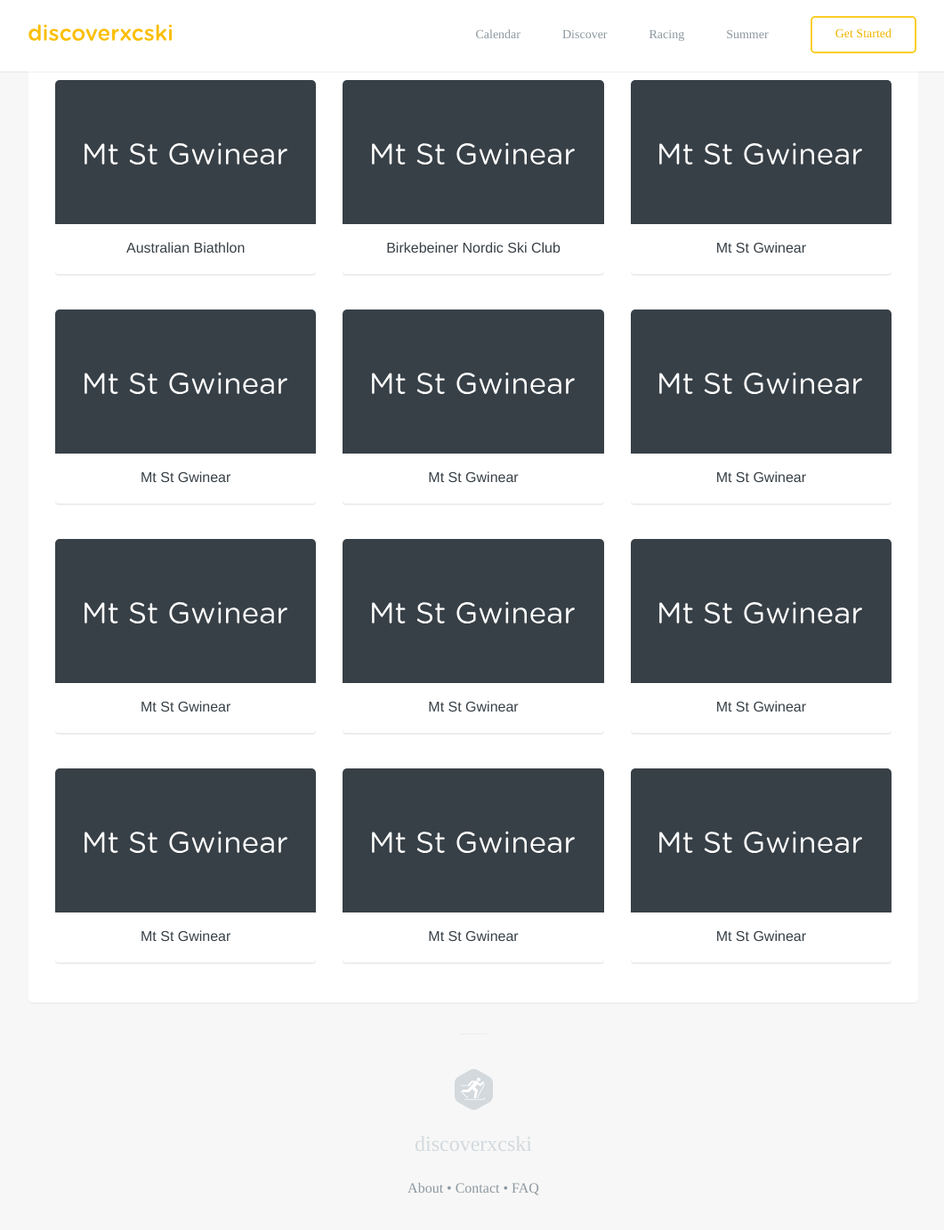
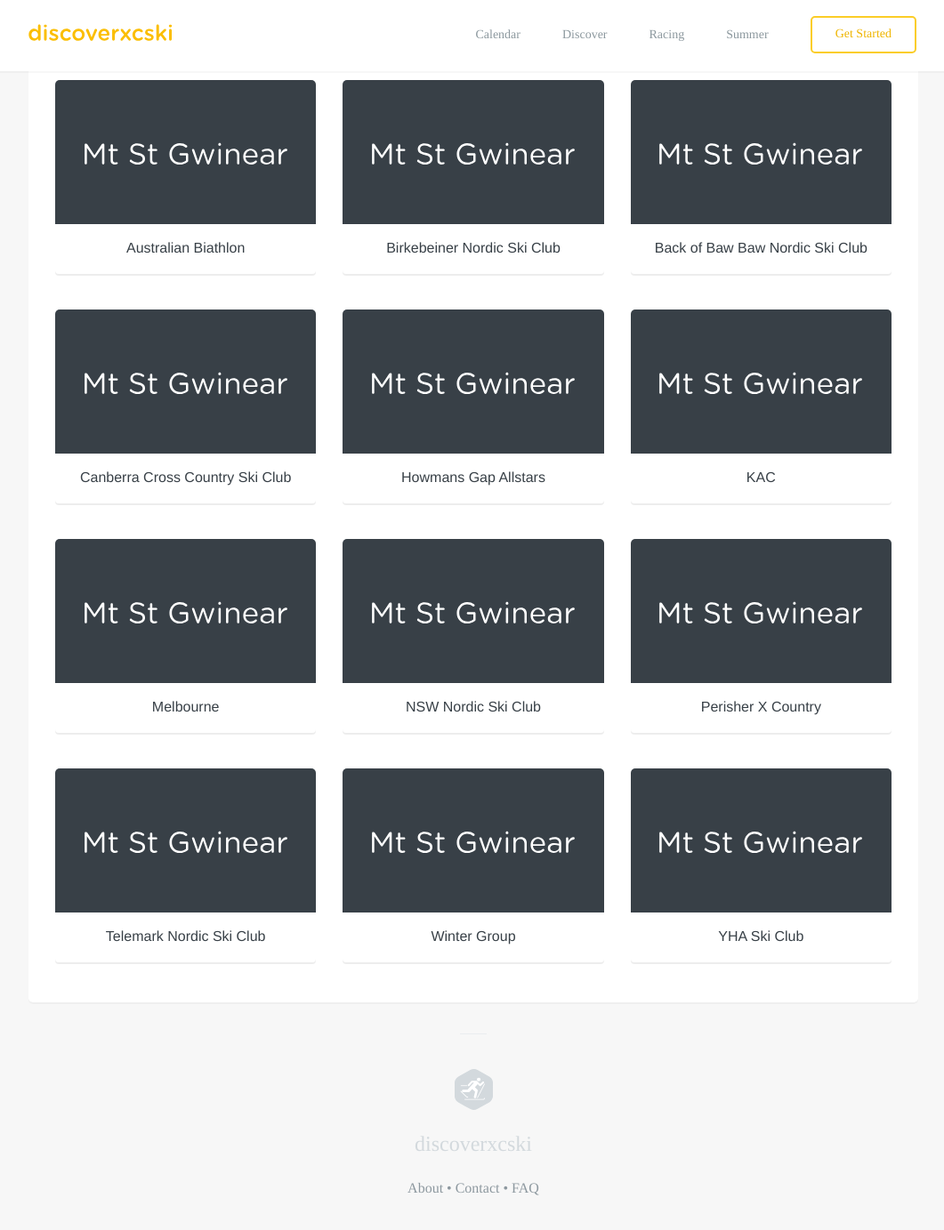
Before and after one commit to robcatto/robcatto.github.io, a Jekyll site: the page built from get-started/join-a-club/index.html, in a window 1280 px wide and 1400 px high, scrolled down 434 px. Shown: the top 1383 px of the window at 89% size, without its empty margins (108-1169 px from the left). Built offline with Jekyll 4.4.1, drawn with Linux system fonts in a browser that asks for light colours; some web fonts are replaced; Markdown is read by kramdown in place of the engine named in the settings.

Commit message:
Update index.html

```diff
--- a/get-started/join-a-club/index.html
+++ b/get-started/join-a-club/index.html
@@ -124,7 +124,7 @@ layout: default
 
 
                                     </div>
-                                    <span>Mt St Gwinear</span>
+                                    <span>Back of Baw Baw Nordic Ski Club</span>
                             </a>
                         </div>
 
@@ -153,7 +153,7 @@ layout: default
 
 
                                     </div>
-                                    <span>Mt St Gwinear</span>
+                                    <span>Canberra Cross Country Ski Club</span>
                             </a>
                         </div>
 
@@ -182,7 +182,7 @@ layout: default
 
 
                                     </div>
-                                    <span>Mt St Gwinear</span>
+                                    <span>Howmans Gap Allstars</span>
                             </a>
                         </div>
 
@@ -211,7 +211,7 @@ layout: default
 
 
                                     </div>
-                                    <span>Mt St Gwinear</span>
+                                    <span>KAC</span>
                             </a>
                         </div>
 
@@ -240,7 +240,7 @@ layout: default
 
 
                                     </div>
-                                    <span>Mt St Gwinear</span>
+                                    <span>Melbourne</span>
                             </a>
                         </div>
 
@@ -269,7 +269,7 @@ layout: default
 
 
                                     </div>
-                                    <span>Mt St Gwinear</span>
+                                    <span>NSW Nordic Ski Club</span>
                             </a>
                         </div>
 
@@ -298,7 +298,7 @@ layout: default
 
 
                                     </div>
-                                    <span>Mt St Gwinear</span>
+                                    <span>Perisher X Country</span>
                             </a>
                         </div>
 
@@ -327,7 +327,7 @@ layout: default
 
 
                                     </div>
-                                    <span>Mt St Gwinear</span>
+                                    <span>Telemark Nordic Ski Club</span>
                             </a>
                         </div>
 
@@ -356,7 +356,7 @@ layout: default
 
 
                                     </div>
-                                    <span>Mt St Gwinear</span>
+                                    <span>Winter Group</span>
                             </a>
                         </div>
 
@@ -385,7 +385,7 @@ layout: default
 
 
                                     </div>
-                                    <span>Mt St Gwinear</span>
+                                    <span>YHA Ski Club</span>
                             </a>
                         </div>
 
```
